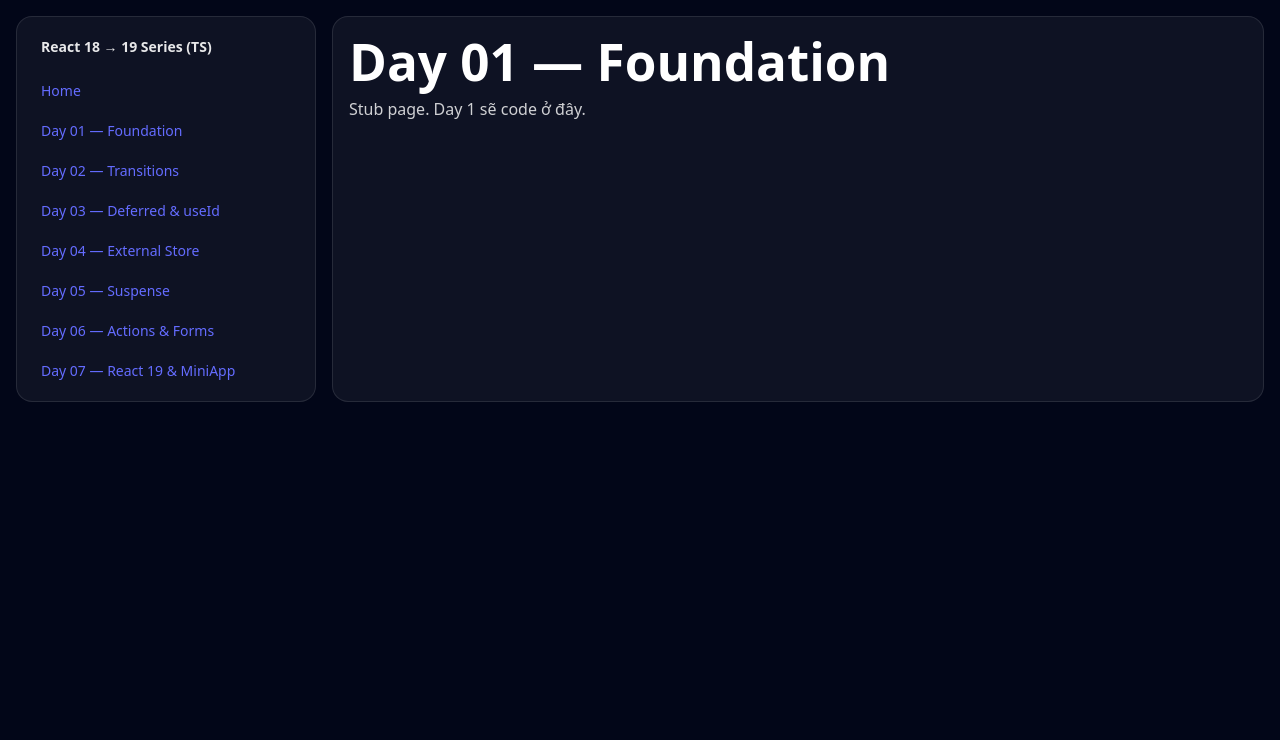
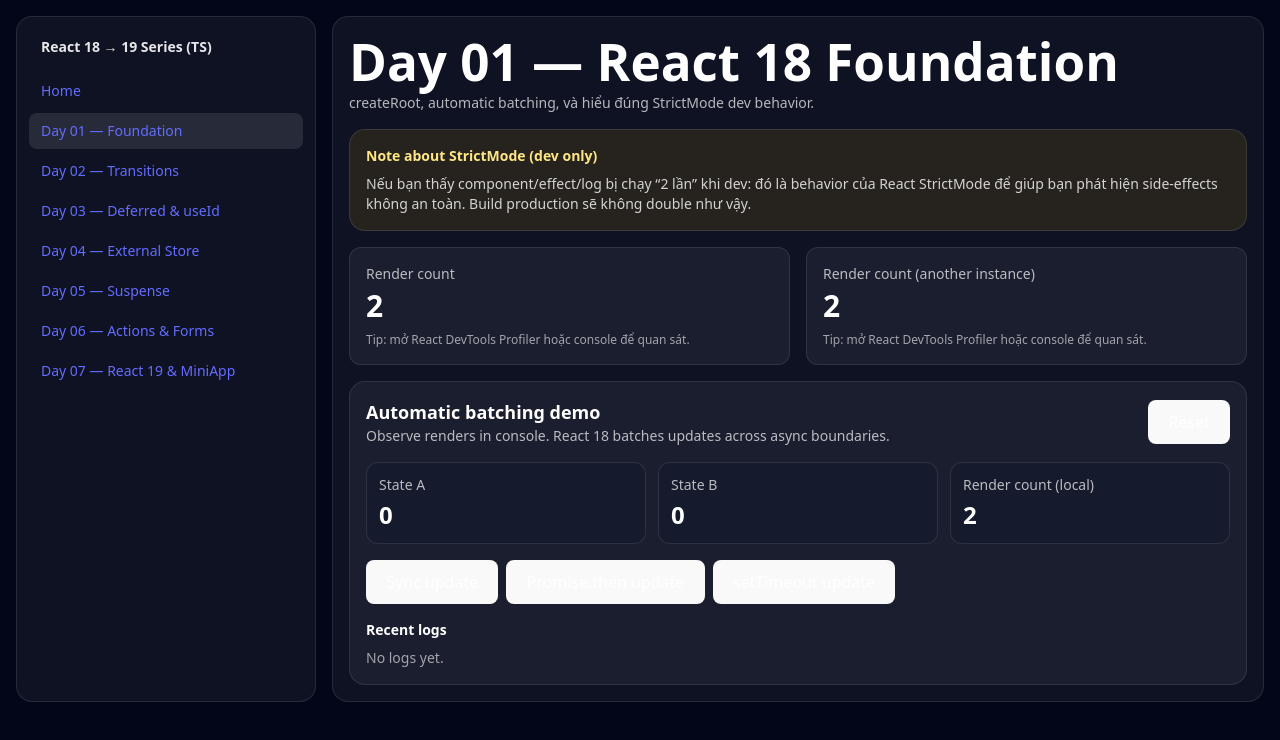
Before and after one commit to chunghoangtu/react-18-19-playground, a React (Vite) app: page /pages/day-01 in a window 1280 px wide. Shown: the top 740 px of the page. Built offline with nearby package versions, Linux system fonts and the light colour scheme.

Commit message:
[Day01] - Foundation

```diff
--- /dev/null
+++ b/src/features/day01/components/BatchingDemo.tsx
@@ -0,0 +1,131 @@
+/* eslint-disable react-hooks/refs */
+import * as React from "react";
+
+type LogItem = { id: string; text: string };
+
+function uid() {
+  return `${Date.now()}-${Math.random().toString(16).slice(2)}`;
+}
+
+export function BatchingDemo() {
+  const [a, setA] = React.useState(0);
+  const [b, setB] = React.useState(0);
+  const [logs, setLogs] = React.useState<LogItem[]>([]);
+
+  const renderRef = React.useRef(0);
+  renderRef.current += 1;
+
+  const pushLog = React.useCallback((text: string) => {
+    setLogs((prev) => [{ id: uid(), text }, ...prev].slice(0, 8));
+  }, []);
+
+  const reset = () => {
+    setA(0);
+    setB(0);
+    setLogs([]);
+    pushLog("Reset state");
+  };
+
+  const syncUpdate = () => {
+    // 2 setState trong cùng event handler => batching
+    setA((x) => x + 1);
+    setB((x) => x + 1);
+    pushLog("SYNC: setA + setB (same click)");
+  };
+
+  const microtaskUpdate = () => {
+    // promise.then => vẫn batching trong React 18
+    Promise.resolve().then(() => {
+      setA((x) => x + 1);
+      setB((x) => x + 1);
+      pushLog("MICROTASK: Promise.then setA + setB");
+    });
+  };
+
+  const timeoutUpdate = () => {
+    // setTimeout => cũng batching trong React 18 (automatic batching)
+    setTimeout(() => {
+      setA((x) => x + 1);
+      setB((x) => x + 1);
+      pushLog("TIMEOUT: setTimeout setA + setB");
+    }, 0);
+  };
+
+  React.useEffect(() => {
+    // mỗi render log 1 dòng (nhìn render count tăng)
+    // NOTE: StrictMode dev có thể làm effect chạy lại, coi StrictModeNote.
+    // eslint-disable-next-line no-console
+    console.log(`[BatchingDemo] render #${renderRef.current}`, { a, b });
+  });
+
+  return (
+    <div className="rounded-2xl border border-white/10 bg-white/5 p-4">
+      <div className="flex flex-wrap items-center justify-between gap-3">
+        <div>
+          <div className="text-lg font-semibold">Automatic batching demo</div>
+          <div className="text-sm text-white/70">
+            Observe renders in console. React 18 batches updates across async boundaries.
+          </div>
+        </div>
+
+        <button
+          onClick={reset}
+          className="rounded-lg border border-white/10 px-3 py-2 text-sm hover:bg-white/5"
+        >
+          Reset
+        </button>
+      </div>
+
+      <div className="mt-4 grid grid-cols-1 gap-3 md:grid-cols-3">
+        <div className="rounded-xl border border-white/10 bg-slate-900/40 p-3">
+          <div className="text-sm text-white/70">State A</div>
+          <div className="mt-1 text-2xl font-semibold">{a}</div>
+        </div>
+        <div className="rounded-xl border border-white/10 bg-slate-900/40 p-3">
+          <div className="text-sm text-white/70">State B</div>
+          <div className="mt-1 text-2xl font-semibold">{b}</div>
+        </div>
+        <div className="rounded-xl border border-white/10 bg-slate-900/40 p-3">
+          <div className="text-sm text-white/70">Render count (local)</div>
+          <div className="mt-1 text-2xl font-semibold">{renderRef.current}</div>
+        </div>
+      </div>
+
+      <div className="mt-4 flex flex-wrap gap-2">
+        <button
+          onClick={syncUpdate}
+          className="rounded-lg bg-white/10 px-3 py-2 text-sm hover:bg-white/15"
+        >
+          Sync update
+        </button>
+        <button
+          onClick={microtaskUpdate}
+          className="rounded-lg bg-white/10 px-3 py-2 text-sm hover:bg-white/15"
+        >
+          Promise.then update
+        </button>
+        <button
+          onClick={timeoutUpdate}
+          className="rounded-lg bg-white/10 px-3 py-2 text-sm hover:bg-white/15"
+        >
+          setTimeout update
+        </button>
+      </div>
+
+      <div className="mt-4">
+        <div className="text-sm font-semibold">Recent logs</div>
+        <ul className="mt-2 space-y-1 text-sm text-white/80">
+          {logs.length === 0 ? (
+            <li className="text-white/60">No logs yet.</li>
+          ) : (
+            logs.map((l) => (
+              <li key={l.id} className="rounded-lg border border-white/10 bg-slate-900/30 px-3 py-2">
+                {l.text}
+              </li>
+            ))
+          )}
+        </ul>
+      </div>
+    </div>
+  );
+}
--- /dev/null
+++ b/src/features/day01/components/RenderCounter.tsx
@@ -0,0 +1,20 @@
+import * as React from "react";
+import { useRenderCount } from "../hooks/useRenderCount";
+
+type RenderCounterProps = {
+  label?: string;
+};
+
+export function RenderCounter({ label = "Render count" }: RenderCounterProps) {
+  const renders = useRenderCount();
+
+  return (
+    <div className="rounded-xl border border-white/10 bg-white/5 p-4">
+      <div className="text-sm text-white/70">{label}</div>
+      <div className="mt-1 text-3xl font-semibold">{renders}</div>
+      <div className="mt-2 text-xs text-white/60">
+        Tip: mở React DevTools Profiler hoặc console để quan sát.
+      </div>
+    </div>
+  );
+}
--- /dev/null
+++ b/src/features/day01/components/StrictModeNote.tsx
@@ -0,0 +1,14 @@
+import * as React from "react"
+
+export function StrictModeNote() {
+  return (
+    <div className="rounded-2xl border border-white/10 bg-amber-400/10 p-4">
+      <div className="text-sm font-semibold text-amber-200">Note about StrictMode (dev only)</div>
+      <p className="mt-2 text-sm text-white/80">
+        Nếu bạn thấy component/effect/log bị chạy “2 lần” khi dev: đó là behavior của
+        React StrictMode để giúp bạn phát hiện side-effects không an toàn. Build production
+        sẽ không double như vậy.
+      </p>
+    </div>
+  );
+}
--- /dev/null
+++ b/src/features/day01/hooks/useRenderCount.ts
@@ -0,0 +1,8 @@
+/* eslint-disable react-hooks/refs */
+import { useRef } from 'react'
+
+export function useRenderCount(): number {
+  const ref = useRef(0);
+  ref.current += 1;
+  return ref.current;
+}
--- a/src/routes/__root.tsx
+++ b/src/routes/__root.tsx
@@ -3,13 +3,13 @@
 
 const navItems = [
   { to: "/", label: "Home" },
-  { to: "/day-01", label: "Day 01 — Foundation" },
-  { to: "/day-02", label: "Day 02 — Transitions" },
-  { to: "/day-03", label: "Day 03 — Deferred & useId" },
-  { to: "/day-04", label: "Day 04 — External Store" },
-  { to: "/day-05", label: "Day 05 — Suspense" },
-  { to: "/day-06", label: "Day 06 — Actions & Forms" },
-  { to: "/day-07", label: "Day 07 — React 19 & MiniApp" },
+  { to: "/pages/day-01", label: "Day 01 — Foundation" },
+  { to: "/pages/day-02", label: "Day 02 — Transitions" },
+  { to: "/pages/day-03", label: "Day 03 — Deferred & useId" },
+  { to: "/pages/day-04", label: "Day 04 — External Store" },
+  { to: "/pages/day-05", label: "Day 05 — Suspense" },
+  { to: "/pages/day-06", label: "Day 06 — Actions & Forms" },
+  { to: "/pages/day-07", label: "Day 07 — React 19 & MiniApp" },
 ] as const;
 
 function SideNavLink(props: { to: (typeof navItems)[number]["to"]; children: React.ReactNode }) {
--- a/src/routes/pages/day-01.tsx
+++ b/src/routes/pages/day-01.tsx
@@ -1,10 +1,26 @@
 import { createFileRoute } from "@tanstack/react-router";
+import { RenderCounter } from "../../features/day01/components/RenderCounter";
+import { BatchingDemo } from "../../features/day01/components/BatchingDemo";
+import { StrictModeNote } from "../../features/day01/components/StrictModeNote";
 
 export const Route = createFileRoute("/pages/day-01")({
   component: () => (
-    <div className="space-y-2">
-      <h1 className="text-2xl font-semibold">Day 01 — Foundation</h1>
-      <p className="text-white/80">Stub page. Day 1 sẽ code ở đây.</p>
+    <div className="space-y-4">
+      <div>
+        <h1 className="text-2xl font-semibold">Day 01 — React 18 Foundation</h1>
+        <p className="mt-1 text-sm text-white/70">
+          createRoot, automatic batching, và hiểu đúng StrictMode dev behavior.
+        </p>
+      </div>
+
+      <StrictModeNote />
+
+      <div className="grid grid-cols-1 gap-4 md:grid-cols-2">
+        <RenderCounter />
+        <RenderCounter label="Render count (another instance)" />
+      </div>
+
+      <BatchingDemo />
     </div>
   ),
 });
```
Also changed, not shown: src/main.tsx (+49 -0 lines), src/features/day01/README.md (added).
